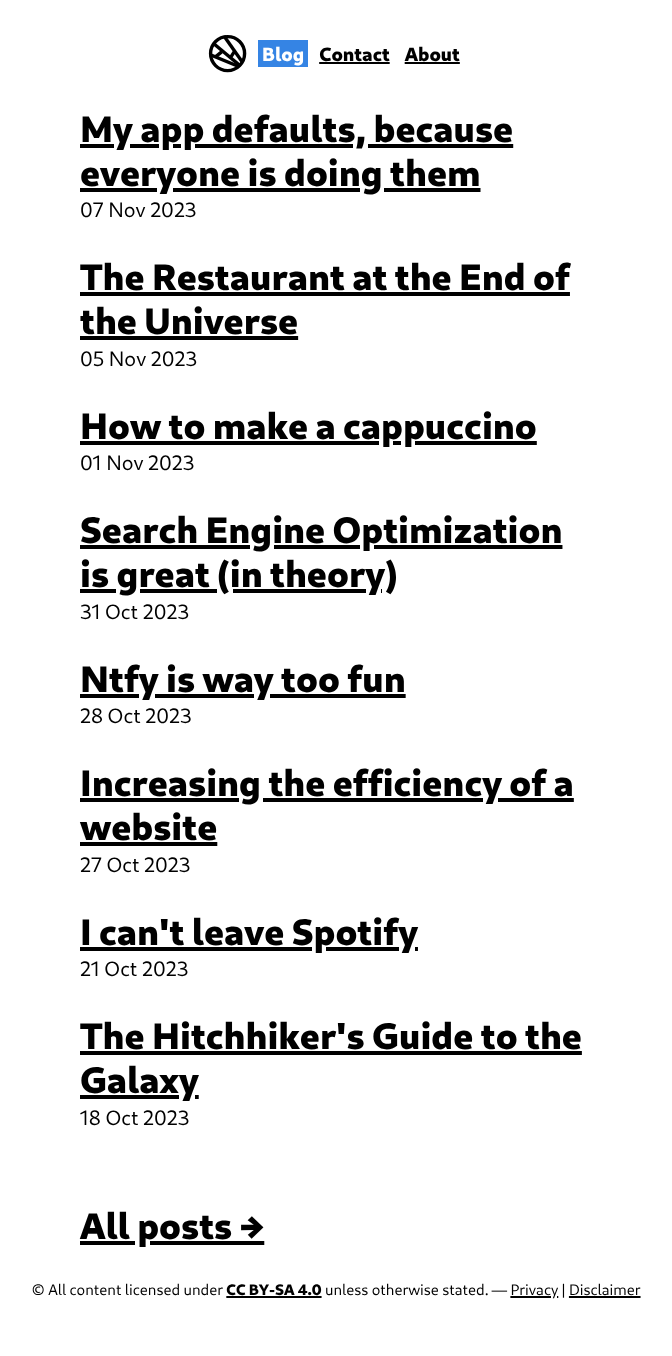
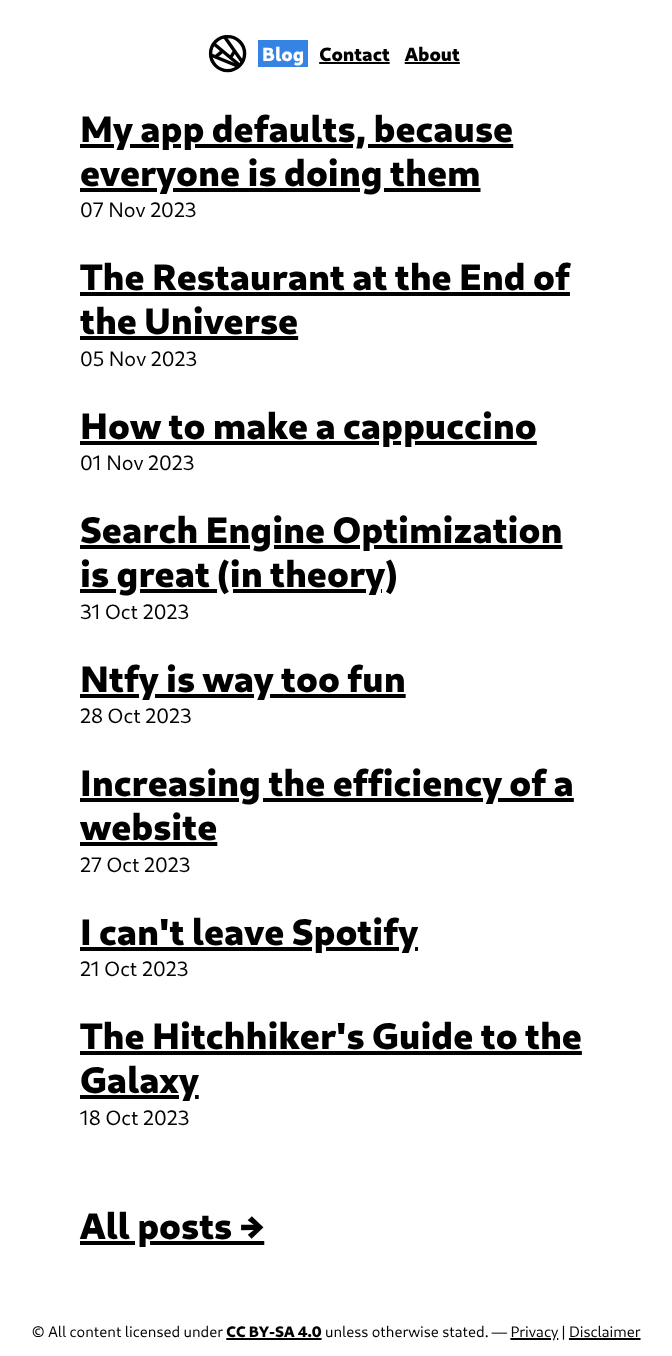
Before and after one commit to konstantintutsch/website, a Jekyll site: the page built from index.html, in a window 1280 px wide. Shown: the whole page, without its empty margins (304-976 px from the left). Built offline with Jekyll 4.4.1, drawn with Linux system fonts in a browser that asks for light colours; before the commit the page ends 1306 px from its top, so only the background shows below that.

Commit message:
Adjust footer spacing

```diff
--- a/assets/css/style.css
+++ b/assets/css/style.css
@@ -62,7 +62,7 @@ main {
 }
 footer {
     min-height: 2vh;
-    margin: 2em auto 0.5em auto;
+    margin: 1em auto 1em auto;
     left: 0;
     text-align: center;
 }
@@ -102,7 +102,7 @@ nav a, /* navigator links ; tabs */
     margin: 0.1em;
     font-size: 1.2em;
 }
-h2.nav { margin-top: 2em; } /* all posts link */
+h2.nav { margin: 2em auto 2em 0; } /* all posts link */
 
 /* preview */
 article.pre { margin-bottom: 2em; }
```
